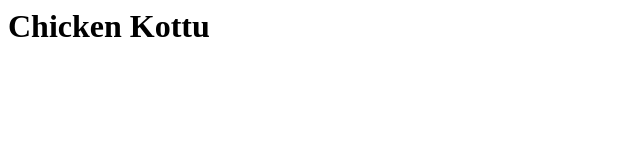
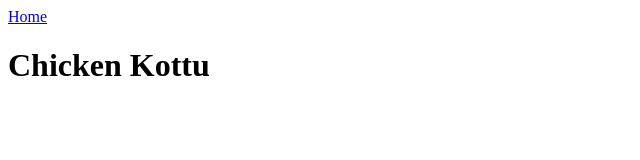
Before and after one commit to BWEBdev-sl/odin-recipes, a plain HTML site: page Recipes/chicken kottu.html in a window 1280 px wide. Shown: the whole page, without its empty margins (0-640 px from the left). Drawn offline with Linux system fonts and the light colour scheme.

Commit message:
Saved the chicken kottu file

```diff
--- a/Recipes/chicken kottu.html
+++ b/Recipes/chicken kottu.html
@@ -5,6 +5,7 @@
     <title>Chicken Kottu</title>
 </head>
 <body>
-   <h1>Chicken Kottu</h1>
+    <a href="/Users/bsmbp/repos/odin-recipes/index.html">Home</a>
+    <h1>Chicken Kottu</h1>
 </body>
 </html>
```
